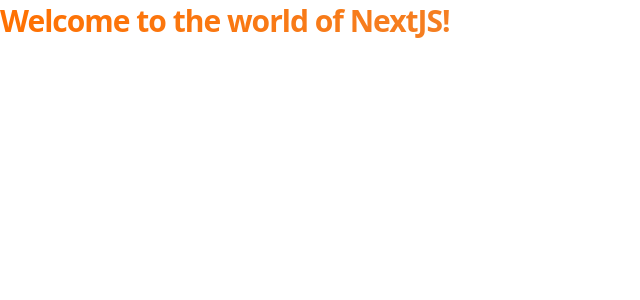
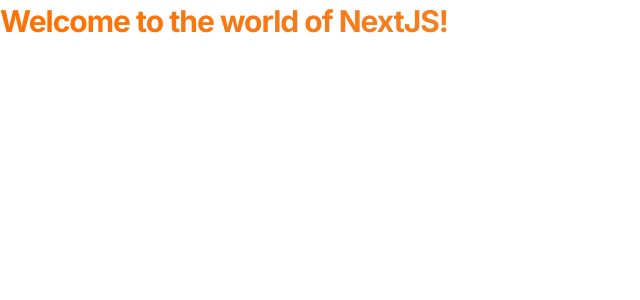
Before and after one commit to lhlam2515/devoverflow-arise, a Next.js app: page / in a window 1280 px wide. Shown: the top 300 px of the page, without its empty margins (0-640 px from the left). Built offline with nearby package versions, Linux system fonts and the light colour scheme.

Commit message:
Setup Fonts

```diff
--- a/app/globals.css
+++ b/app/globals.css
@@ -11,6 +11,9 @@
 
 @theme {
   --breakpoint-xs: 420px;
+
+  --font-inter: var(--font-inter);
+  --font-space-grotesk: var(--font-space-grotesk);
 
   --color-primary-100: #fff1e6;
   --color-primary-500: #ff7000;
--- a/app/layout.tsx
+++ b/app/layout.tsx
@@ -1,14 +1,14 @@
 import type { Metadata } from "next";
-import { Geist, Geist_Mono } from "next/font/google";
+import { Inter, Space_Grotesk } from "next/font/google";
 import "./globals.css";
 
-const geistSans = Geist({
-  variable: "--font-geist-sans",
+const inter = Inter({
+  variable: "--font-inter",
   subsets: ["latin"],
 });
 
-const geistMono = Geist_Mono({
-  variable: "--font-geist-mono",
+const spaceGrotesk = Space_Grotesk({
+  variable: "--font-space-grotesk",
   subsets: ["latin"],
 });
 
@@ -25,7 +25,7 @@
   return (
     <html lang="en">
       <body
-        className={`${geistSans.variable} ${geistMono.variable} antialiased`}
+        className={`${inter.className} ${spaceGrotesk.variable} antialiased`}
       >
         {children}
       </body>
```
